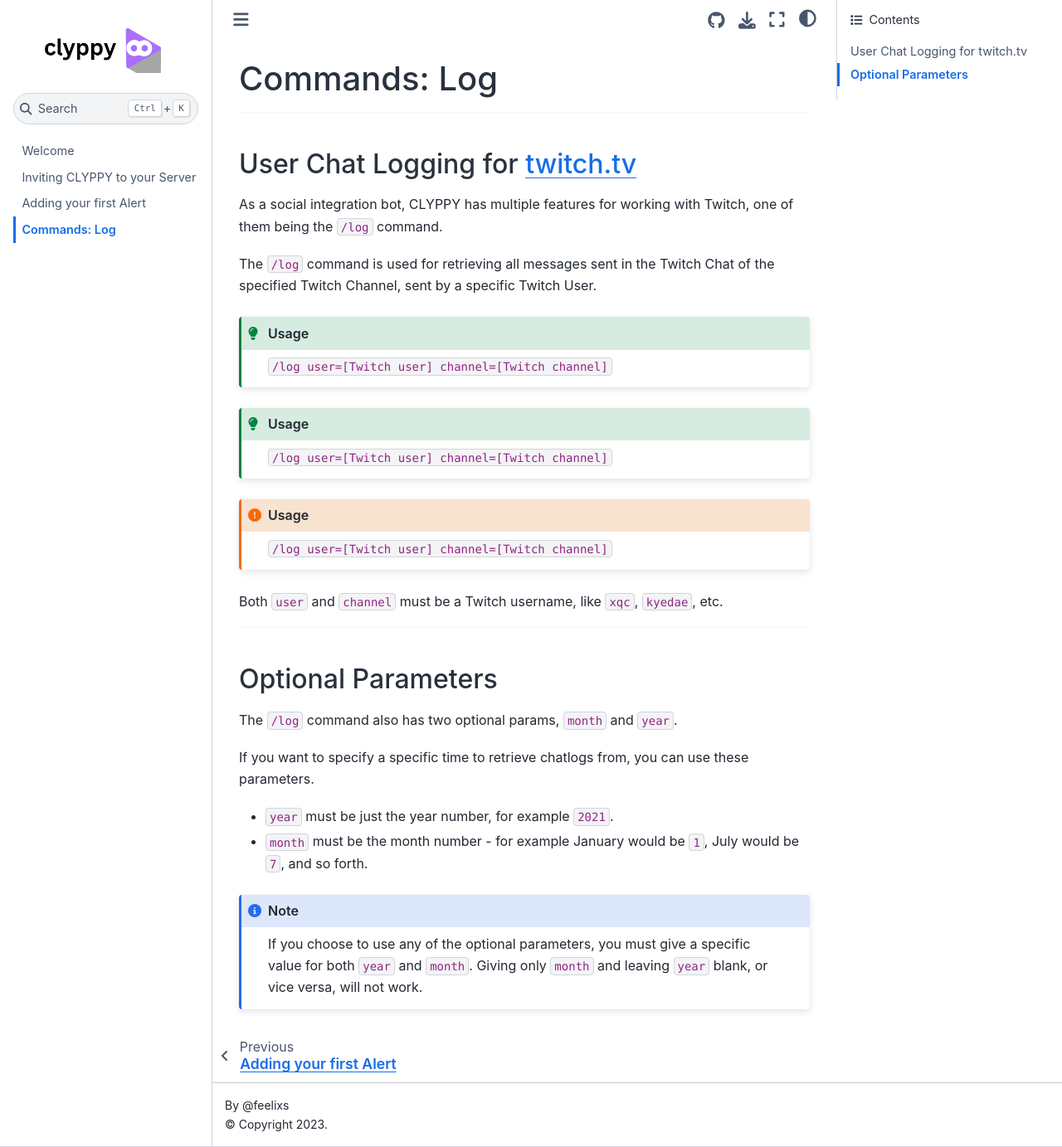
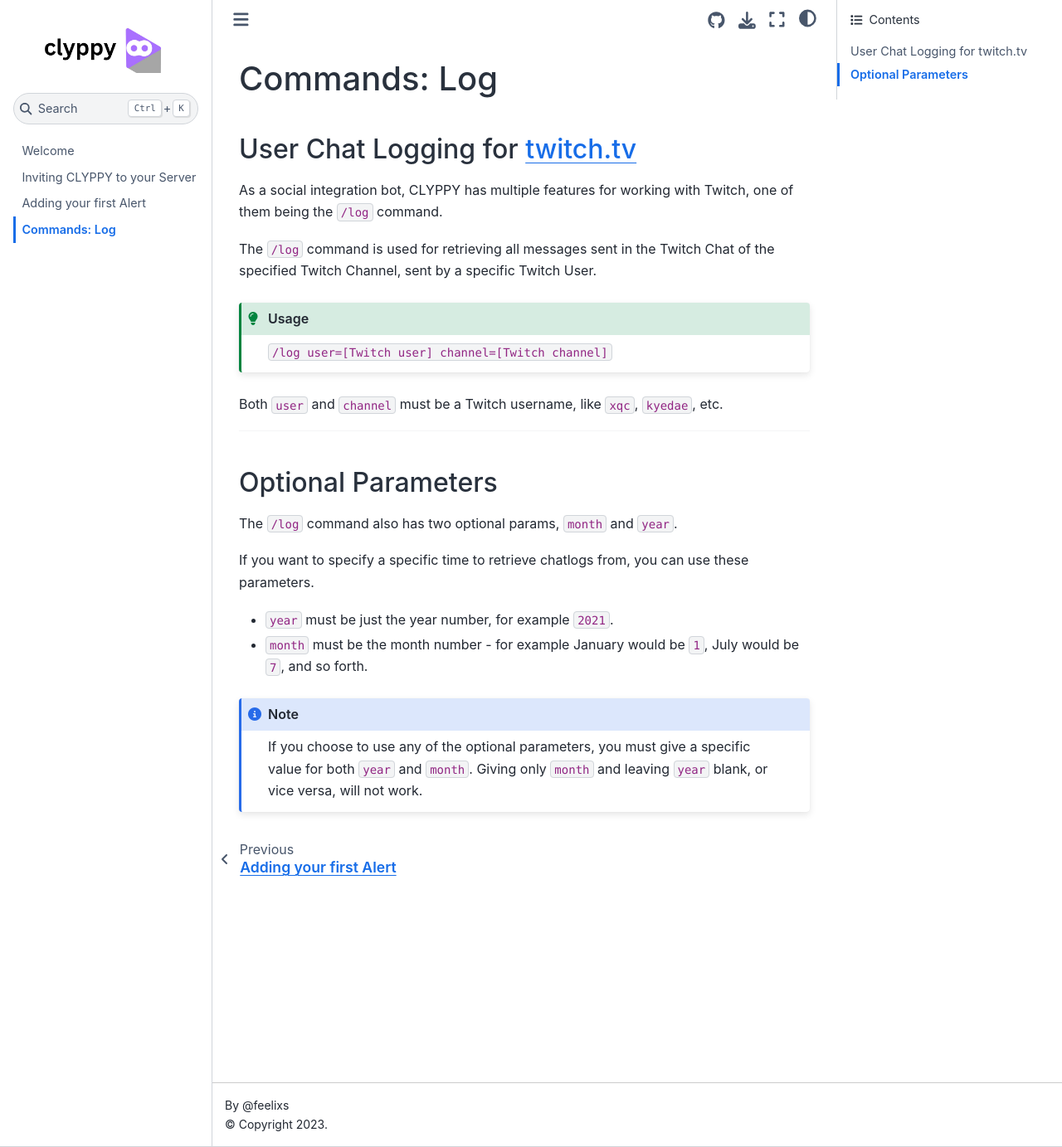
Before and after one commit to feelixs/clyppy-docs, a Jupyter Book: the page built from docs/log.md, in a window 1280 px wide and 1383 px high. Shown: the whole window at 83% size. Built offline with Jupyter Book 1.0.4 settings and Sphinx 7.4.7 and the Sphinx Book theme 1.1.4, drawn with Linux system fonts in a browser that asks for light colours.

Commit message:
Update log.md

````diff
--- a/docs/log.md
+++ b/docs/log.md
@@ -1,8 +1,6 @@
 # Commands: Log
 
----
-
-### User Chat Logging for twitch.tv
+## User Chat Logging for twitch.tv
 
 As a social integration bot, CLYPPY has multiple features for working with Twitch, one of them being the `/log` command.
 
@@ -13,21 +11,11 @@ The `/log` command is used for retrieving all messages sent in the Twitch Chat o
 `/log user=[Twitch user] channel=[Twitch channel]`
 ```
 
-```{admonition} Usage
-:class: hint
-`/log user=[Twitch user] channel=[Twitch channel]`
-```
-
-```{admonition} Usage
-:class: attention
-`/log user=[Twitch user] channel=[Twitch channel]`
-```
-
 Both `user` and `channel` must be a Twitch username, like `xqc`, `kyedae`, etc.
 
 ---
 
-### Optional Parameters
+## Optional Parameters
 
 The `/log` command also has two optional params, `month` and `year`.
 
````
